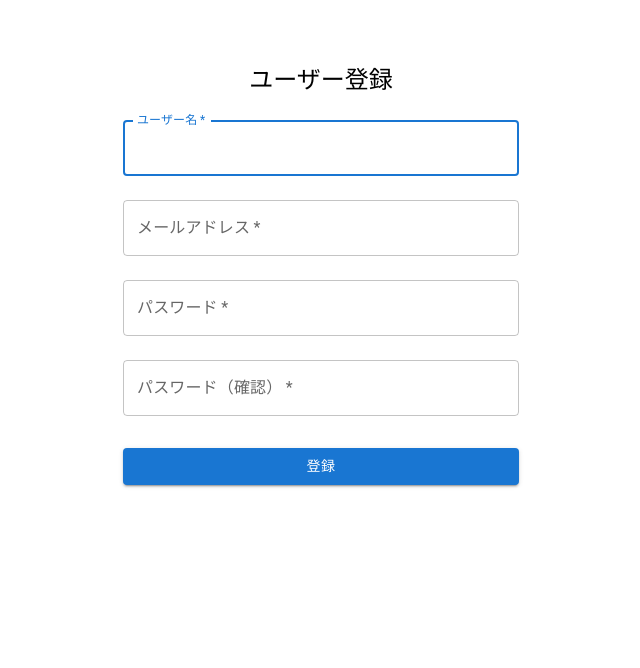
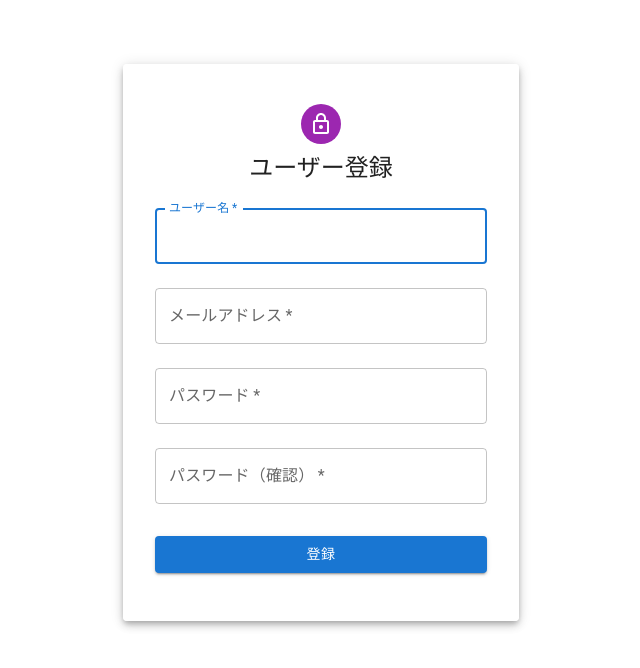
Before and after one commit to Hosi121/ShareTube, a React (Vite) app in the folder frontend/ShareTube/: page /register in a window 1280 px wide. Shown: the top 668 px of the page, without its empty margins (319-959 px from the left). Built offline with nearby package versions, Linux system fonts and the light colour scheme.

Commit message:
ui: 登録画面のデザインを改善

```diff
--- a/frontend/ShareTube/src/components/auth/Register.tsx
+++ b/frontend/ShareTube/src/components/auth/Register.tsx
@@ -1,8 +1,10 @@
 import React, { useState } from "react";
 import { useNavigate } from "react-router-dom";
-import { TextField, Button, Typography, Container, Box } from "@mui/material";
+import { TextField, Typography, Container, Avatar } from "@mui/material";
+import LockOutlinedIcon from "@mui/icons-material/LockOutlined";
 import { register } from "../../services/authServices";
 import { RegisterInput } from "../../types/user";
+import { AuthContainer, FormBox, SubmitButton } from "./AuthStyles";
 
 const Register: React.FC = () => {
   const [formData, setFormData] = useState<RegisterInput>({
@@ -56,22 +58,18 @@ const Register: React.FC = () => {
   };
 
   return (
-    <Container maxWidth="xs">
-      <Box
-        sx={{
-          mt: 8,
-          display: "flex",
-          flexDirection: "column",
-          alignItems: "center",
-        }}
-      >
+    <Container component="main" maxWidth="xs">
+      <AuthContainer>
+        <Avatar sx={{ m: 1, bgcolor: "secondary.main" }}>
+          <LockOutlinedIcon />
+        </Avatar>
         <Typography component="h1" variant="h5">
           ユーザー登録
         </Typography>
         {errors.submit && (
           <Typography color="error">{errors.submit}</Typography>
         )}
-        <Box component="form" onSubmit={handleSubmit} sx={{ mt: 1 }}>
+        <FormBox component="form" onSubmit={handleSubmit}>
           <TextField
             margin="normal"
             required
@@ -124,16 +122,16 @@ const Register: React.FC = () => {
             error={!!errors.confirmPassword}
             helperText={errors.confirmPassword}
           />
-          <Button
+          <SubmitButton
             type="submit"
             fullWidth
             variant="contained"
-            sx={{ mt: 3, mb: 2 }}
+            color="primary"
           >
             登録
-          </Button>
-        </Box>
-      </Box>
+          </SubmitButton>
+        </FormBox>
+      </AuthContainer>
     </Container>
   );
 };
```
